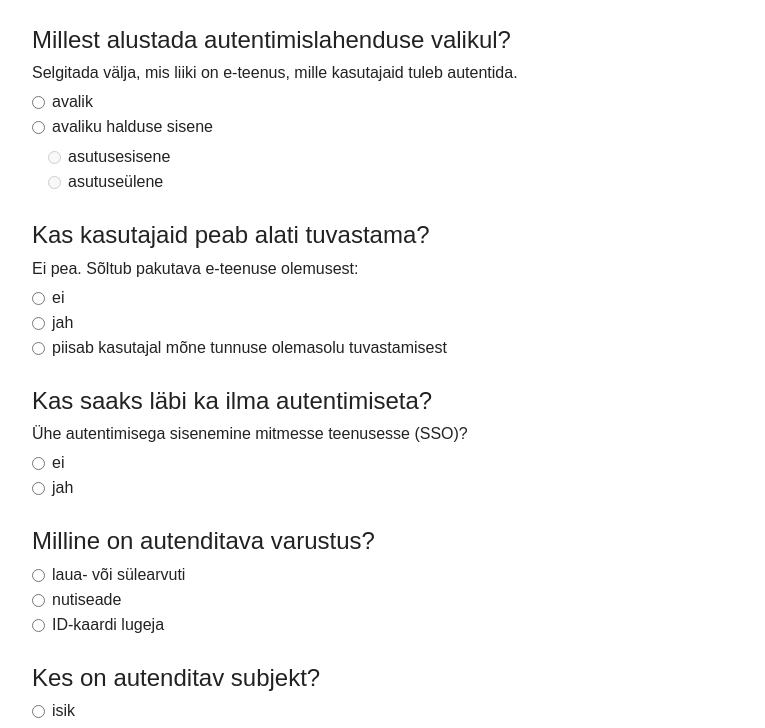
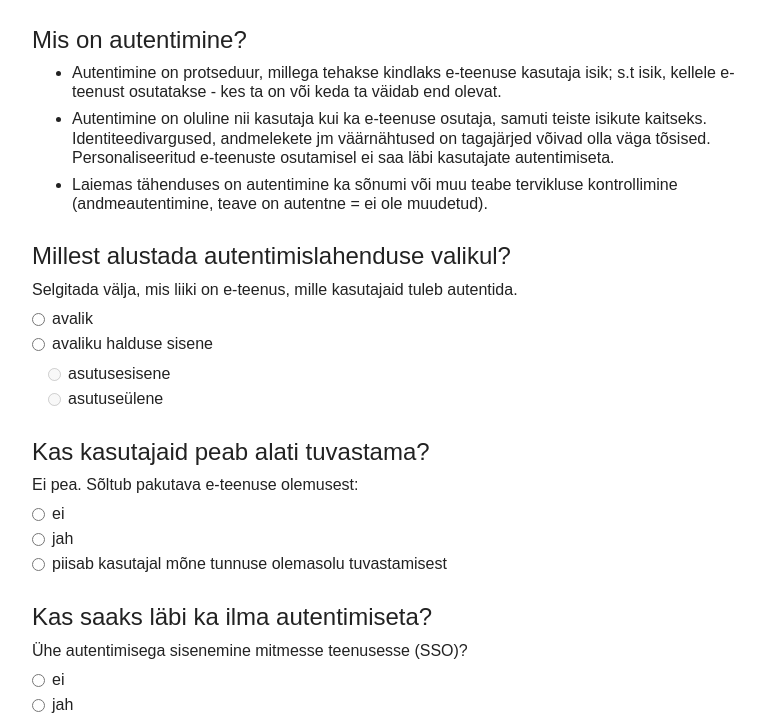
Before and after one commit to PriitParmakson/AUT-1, a plain HTML site: page index.html in a window 1280 px wide. Shown: the part 63-791 px from the top of the page, without its empty margins (38-803 px from the left). Drawn offline with nearby package versions, Linux system fonts and the light colour scheme.

Commit message:
Update index.html

```diff
--- a/index.html
+++ b/index.html
@@ -31,6 +31,15 @@
 
 <div class='container'>
 <h1>Autentimise abimees</h1>
+
+<div class="row"><div class='col-sm-8 col-md-8 col-lg-8'>
+	<h3>Mis on autentimine?</h3>
+	<ul>
+	<li>Autentimine on protseduur, millega tehakse kindlaks e-teenuse kasutaja isik; s.t isik, kellele e-teenust osutatakse - kes ta on või keda ta väidab end olevat.</li>
+	<li>Autentimine on oluline nii kasutaja kui ka e-teenuse osutaja, samuti teiste isikute kaitseks. Identiteedivargused, andmelekete jm väärnähtused on tagajärjed võivad olla väga tõsised. Personaliseeritud e-teenuste osutamisel ei saa läbi kasutajate autentimiseta.</li>
+	<li>Laiemas tähenduses on autentimine ka sõnumi või muu teabe tervikluse kontrollimine (andmeautentimine, teave on autentne = ei ole muudetud).</li>
+	</ul>
+</div></div>
 
 <div class="row"><div class='col-sm-8 col-md-8 col-lg-8'>
   <h3>Millest alustada autentimislahenduse valikul?</h3>
```
